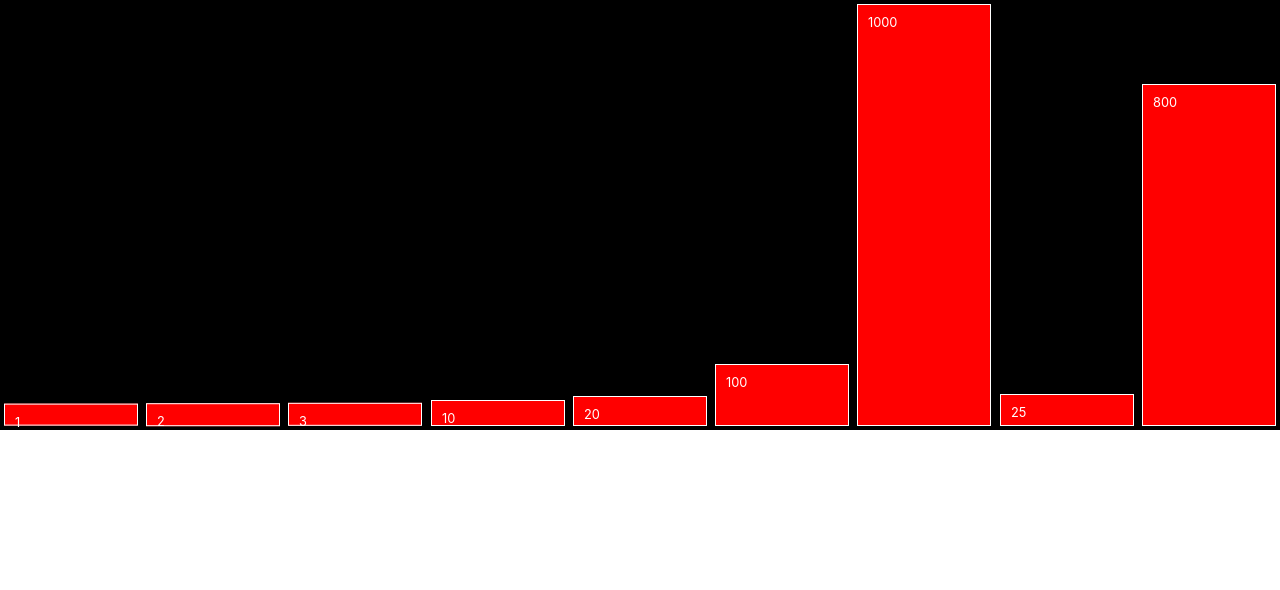
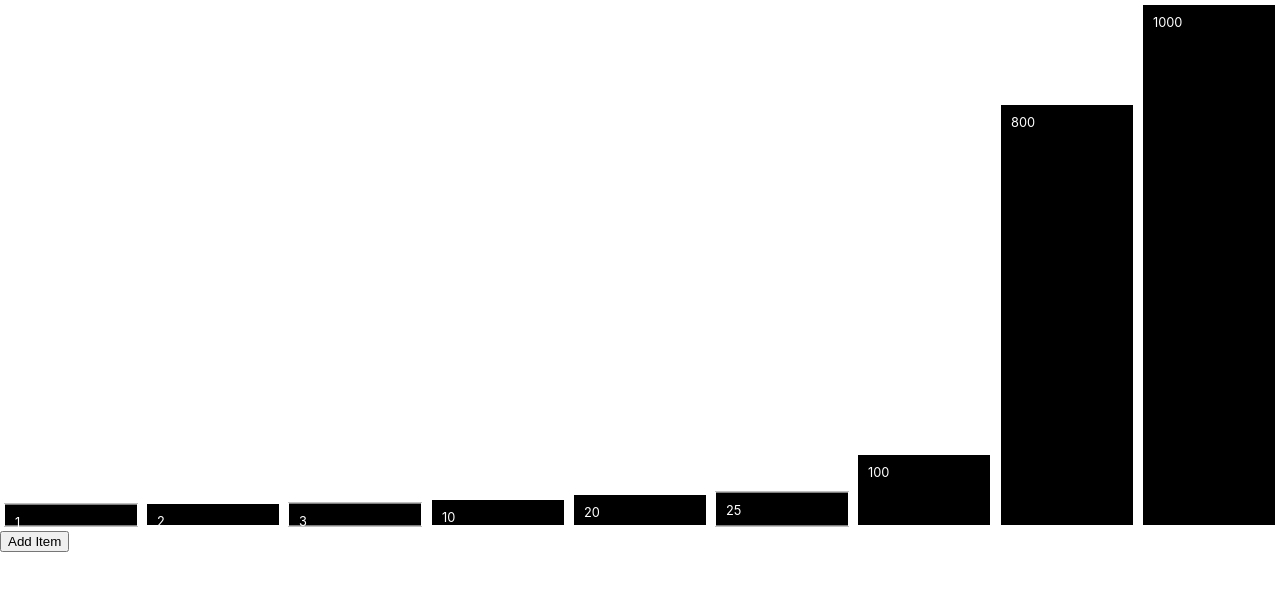
Before and after one commit to licebeam/d3-experiment, a React (Create React App) app: page / in a window 1280 px wide. Shown: the top 590 px of the page. Built offline with nearby package versions, Linux system fonts and the light colour scheme.

Commit message:
adds remove data functionality

```diff
--- a/src/App.js
+++ b/src/App.js
@@ -3,43 +3,69 @@ import styled from 'styled-components';
 import * as d3 from 'd3'; //import all of d3
 
 const Container = styled.div`
-  background-color: black;
+  background-color: white;
+  height: 100vh;
   .App{
     display: flex;
     color: white;
     font-size: .8rem;
     transform: scaleY(-1);
     style-bar{
-      background-color: red;
+      background-color: black;
       flex: 1;
       padding: 10px;
       border: 1px solid white;
       margin: 4px;
       transform: scaleY(-1);
+      &:hover{
+        background-color: grey;
+      }
     }
   }
 `
-
 class App extends Component {
   state = {
     fakeDataArr: [
       1, 2, 3, 10, 20, 100, 1000, 25, 800,
-    ]
+    ],
+    screenHeight: 100
   }
   createBarChart = () => {
+    d3.select('.App').selectAll("style-bar").remove(); //removes old data and allows us to add new data
+    let dataArr = this.state.fakeDataArr.sort((a, b) => a - b); // sorts the data highest to lowest
     let bar = d3.scaleLinear()
-      .domain([0, d3.max(this.state.fakeDataArr)])
-      .range([0, 400]); //this is the height of the chart.
+      .domain([0, d3.max(dataArr)])
+      .range([0, 500]); //this is the height of the chart.
     d3.select('.App')
       .selectAll('div')
-      .data(this.state.fakeDataArr)
+      .data(dataArr)
       .enter().append('style-bar')
       .style('height', (data) =>  { return bar(data) + 'px'; }) //the length of the bar chart.
-      .text((data) => { return data; });
+      .text((data) => { return this.setNumber(data); });
   }
+
+  setNumber = (data) => {
+    return data; //sets the number for the view
+  }
+
+  addItemToChart = () => {
+    console.log('adding item')
+    this.setState({
+      fakeDataArr: Object.assign([], this.state, [...this.state.fakeDataArr, 100 ])
+   })
+  }
+
   componentDidMount() {
     this.createBarChart();
   }
+
+  componentDidUpdate(prevState) {
+    if (prevState.fakeDataArr !== this.state.fakeDataArr) {
+      console.log('updating chart');
+      this.createBarChart();
+    }
+  }
+
   render() {
 
     return (
@@ -47,6 +73,7 @@ class App extends Component {
         <div className="App">
 
         </div>
+        <button onClick={() => this.addItemToChart()}>Add Item</button>
       </Container>
     );
   }
```
